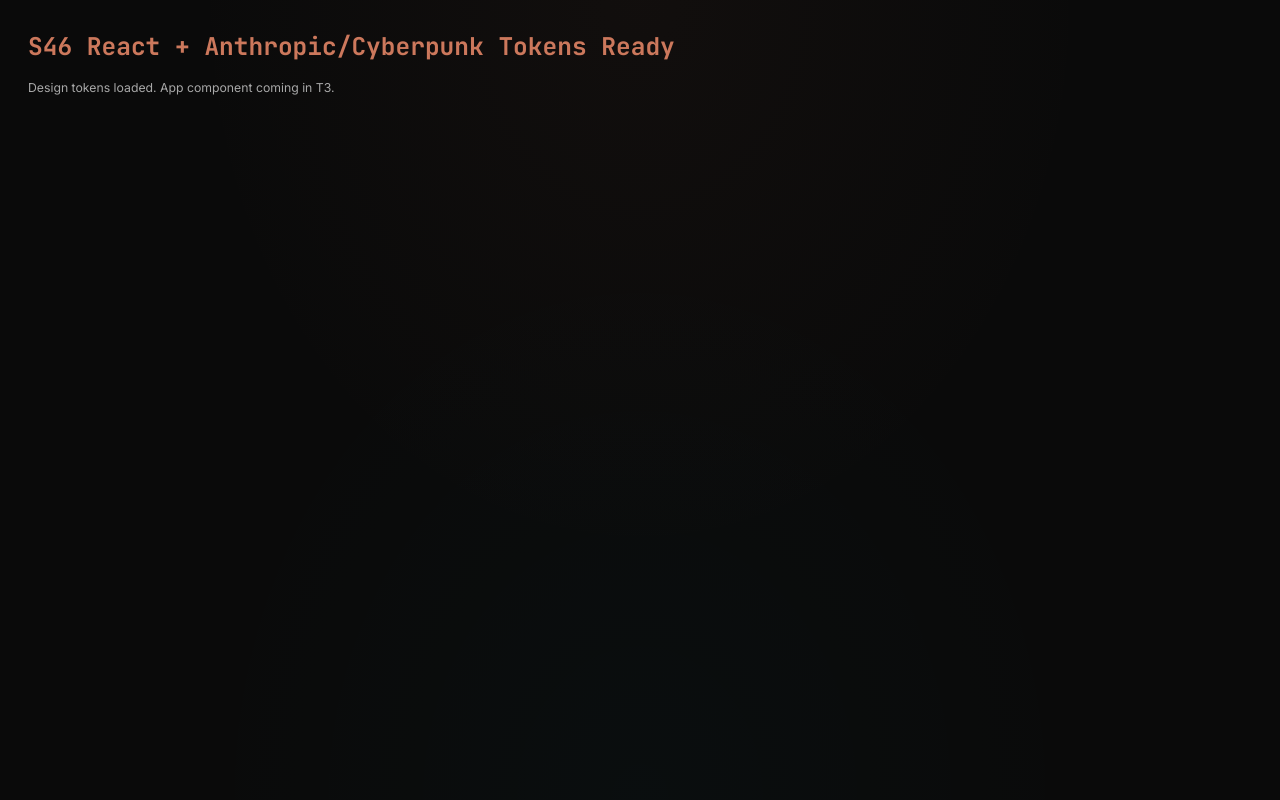
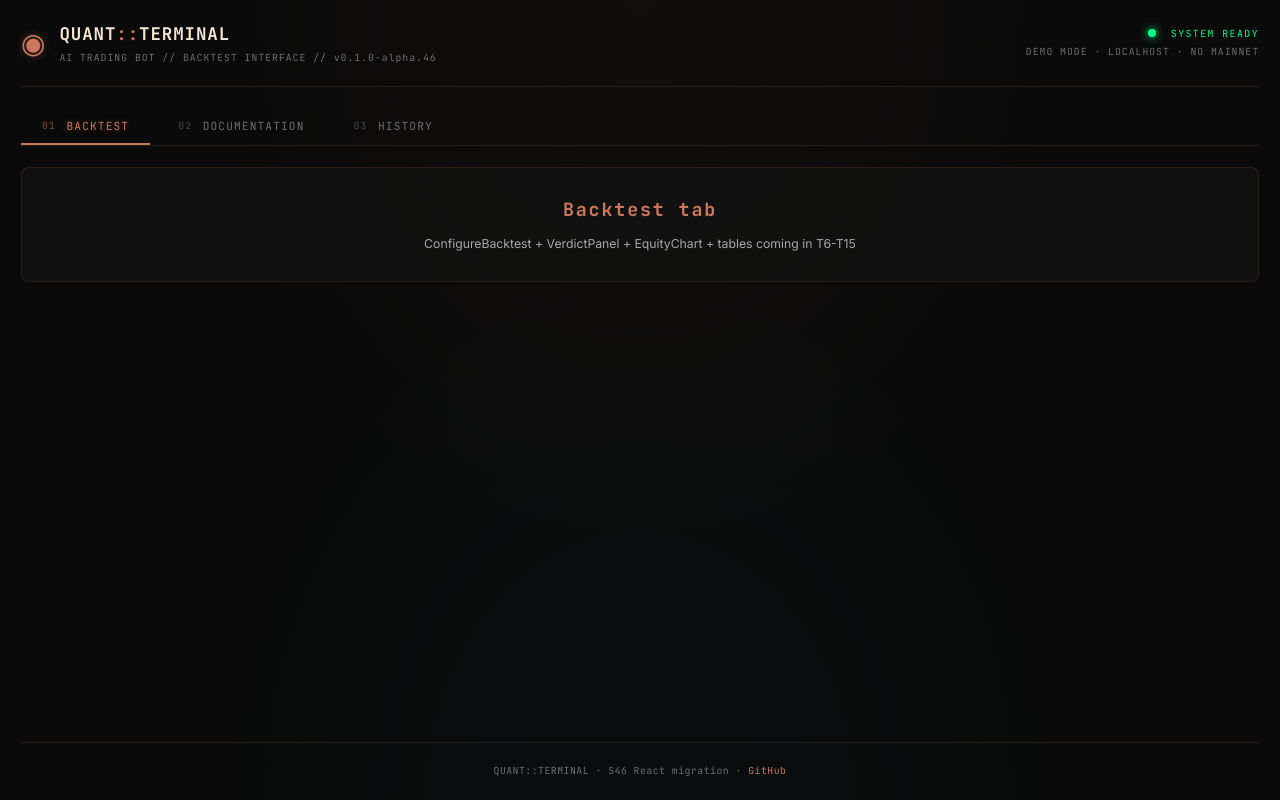
Before and after one commit to KirasSsin/AI_Traiding_Bot, a React (Vite) app in the folder src/dashboard_react/: page / in a window 1280 px wide. Built offline with nearby package versions, Linux system fonts and the light colour scheme.

Commit message:
feat(s46): App.tsx — tab navigation + Anthropic header (Backtest/Documentation/History tabs)

```diff
--- /dev/null
+++ b/src/dashboard_react/src/App.module.css
@@ -0,0 +1,152 @@
+.app {
+  position: relative;
+  z-index: var(--z-content);
+  max-width: 1600px;
+  margin: 0 auto;
+  padding: var(--space-6);
+  min-height: 100vh;
+  display: flex;
+  flex-direction: column;
+}
+
+.header {
+  display: flex;
+  justify-content: space-between;
+  align-items: center;
+  padding-bottom: var(--space-6);
+  border-bottom: 1px solid var(--color-border-subtle);
+  margin-bottom: var(--space-6);
+}
+
+.logo {
+  display: flex;
+  align-items: center;
+  gap: var(--space-4);
+}
+
+.logoMark {
+  font-size: var(--text-2xl);
+  color: var(--color-anthropic-orange);
+  text-shadow: var(--shadow-neon-soft);
+}
+
+.title {
+  font-family: var(--font-mono);
+  font-weight: 700;
+  font-size: var(--text-lg);
+  letter-spacing: 0.05em;
+  color: var(--color-text-primary);
+}
+
+.accent {
+  color: var(--color-anthropic-orange);
+}
+
+.subtitle {
+  font-family: var(--font-mono);
+  font-size: var(--text-xs);
+  color: var(--color-text-muted);
+  letter-spacing: 0.1em;
+  margin-top: var(--space-1);
+}
+
+.statusGroup {
+  display: flex;
+  flex-direction: column;
+  align-items: flex-end;
+  gap: var(--space-1);
+}
+
+.status {
+  font-family: var(--font-mono);
+  font-size: var(--text-xs);
+  letter-spacing: 0.15em;
+  color: var(--color-success);
+}
+
+.statusDot {
+  display: inline-block;
+  width: 8px;
+  height: 8px;
+  border-radius: var(--radius-full);
+  background: var(--color-success);
+  margin-right: var(--space-2);
+  box-shadow: 0 0 8px var(--color-success);
+}
+
+.statusMuted {
+  font-family: var(--font-mono);
+  font-size: var(--text-xs);
+  color: var(--color-text-muted);
+  letter-spacing: 0.1em;
+}
+
+.tabNav {
+  display: flex;
+  gap: var(--space-2);
+  border-bottom: 1px solid var(--color-border-subtle);
+  margin-bottom: var(--space-6);
+}
+
+.tabBtn {
+  display: flex;
+  align-items: center;
+  gap: var(--space-3);
+  background: transparent;
+  border: none;
+  color: var(--color-text-muted);
+  font-family: var(--font-mono);
+  font-size: var(--text-sm);
+  letter-spacing: 0.1em;
+  padding: var(--space-3) var(--space-6);
+  cursor: pointer;
+  transition: color var(--transition-fast), border-color var(--transition-fast);
+  border-bottom: 2px solid transparent;
+}
+
+.tabBtn:hover {
+  color: var(--color-text-primary);
+}
+
+.tabBtn.active {
+  color: var(--color-anthropic-orange);
+  border-bottom-color: var(--color-anthropic-orange);
+  text-shadow: var(--shadow-neon-soft);
+}
+
+.tabNum {
+  font-size: var(--text-xs);
+  opacity: 0.6;
+}
+
+.main {
+  flex: 1;
+  min-height: 50vh;
+}
+
+.placeholder {
+  background: var(--color-bg-glass);
+  border: 1px solid var(--color-border-subtle);
+  border-radius: var(--radius-md);
+  padding: var(--space-8);
+  text-align: center;
+  color: var(--color-text-secondary);
+}
+
+.placeholder h2 {
+  font-family: var(--font-mono);
+  color: var(--color-anthropic-orange);
+  margin-bottom: var(--space-3);
+  letter-spacing: 0.1em;
+}
+
+.footer {
+  margin-top: var(--space-12);
+  padding-top: var(--space-6);
+  border-top: 1px solid var(--color-border-subtle);
+  font-family: var(--font-mono);
+  font-size: var(--text-xs);
+  color: var(--color-text-muted);
+  letter-spacing: 0.05em;
+  text-align: center;
+}
--- /dev/null
+++ b/src/dashboard_react/src/App.tsx
@@ -0,0 +1,81 @@
+import { useState } from 'react'
+import styles from './App.module.css'
+
+type Tab = 'backtest' | 'documentation' | 'history'
+
+const TABS: { id: Tab; num: string; label: string }[] = [
+  { id: 'backtest', num: '01', label: 'BACKTEST' },
+  { id: 'documentation', num: '02', label: 'DOCUMENTATION' },
+  { id: 'history', num: '03', label: 'HISTORY' },
+]
+
+export function App() {
+  const [activeTab, setActiveTab] = useState<Tab>('backtest')
+
+  return (
+    <div className={styles.app}>
+      <header className={styles.header}>
+        <div className={styles.logo}>
+          <span className={styles.logoMark}>◉</span>
+          <div>
+            <h1 className={styles.title}>
+              QUANT<span className={styles.accent}>::</span>TERMINAL
+            </h1>
+            <p className={styles.subtitle}>
+              AI TRADING BOT // BACKTEST INTERFACE // v0.1.0-alpha.46
+            </p>
+          </div>
+        </div>
+        <div className={styles.statusGroup}>
+          <div className={styles.status}>
+            <span className={styles.statusDot} /> SYSTEM READY
+          </div>
+          <div className={styles.statusMuted}>DEMO MODE · LOCALHOST · NO MAINNET</div>
+        </div>
+      </header>
+
+      <nav className={styles.tabNav} role="tablist">
+        {TABS.map((tab) => (
+          <button
+            key={tab.id}
+            className={`${styles.tabBtn} ${activeTab === tab.id ? styles.active : ''}`}
+            onClick={() => setActiveTab(tab.id)}
+            role="tab"
+            aria-selected={activeTab === tab.id}
+          >
+            <span className={styles.tabNum}>{tab.num}</span>
+            <span className={styles.tabLabel}>{tab.label}</span>
+          </button>
+        ))}
+      </nav>
+
+      <main className={styles.main}>
+        {activeTab === 'backtest' && (
+          <div className={styles.placeholder}>
+            <h2>Backtest tab</h2>
+            <p>ConfigureBacktest + VerdictPanel + EquityChart + tables coming in T6-T15</p>
+          </div>
+        )}
+        {activeTab === 'documentation' && (
+          <div className={styles.placeholder}>
+            <h2>Documentation tab</h2>
+            <p>Indicators / Multipliers / Strategies / Methodology — T15</p>
+          </div>
+        )}
+        {activeTab === 'history' && (
+          <div className={styles.placeholder}>
+            <h2>History tab</h2>
+            <p>Cached runs table — T15</p>
+          </div>
+        )}
+      </main>
+
+      <footer className={styles.footer}>
+        <span>QUANT::TERMINAL · S46 React migration · </span>
+        <a href="https://github.com/KirasSsin/AI_Traiding_Bot" target="_blank" rel="noopener noreferrer">
+          GitHub
+        </a>
+      </footer>
+    </div>
+  )
+}
--- a/src/dashboard_react/src/main.tsx
+++ b/src/dashboard_react/src/main.tsx
@@ -1,5 +1,6 @@
 import { StrictMode } from 'react'
 import { createRoot } from 'react-dom/client'
+import { App } from './App'
 import './styles/globals.css'
 
 const rootEl = document.getElementById('root')
@@ -7,13 +8,6 @@
 
 createRoot(rootEl).render(
   <StrictMode>
-    <div style={{ padding: '2rem' }}>
-      <h1 style={{ color: 'var(--color-anthropic-orange)', fontFamily: 'var(--font-mono)' }}>
-        S46 React + Anthropic/Cyberpunk Tokens Ready
-      </h1>
-      <p style={{ color: 'var(--color-text-secondary)', marginTop: '1rem' }}>
-        Design tokens loaded. App component coming in T3.
-      </p>
-    </div>
+    <App />
   </StrictMode>
 )
--- /dev/null
+++ b/src/dashboard_react/src/vite-env.d.ts
@@ -0,0 +1,6 @@
+/// <reference types="vite/client" />
+
+declare module '*.module.css' {
+  const classes: Record<string, string>
+  export default classes
+}
```
